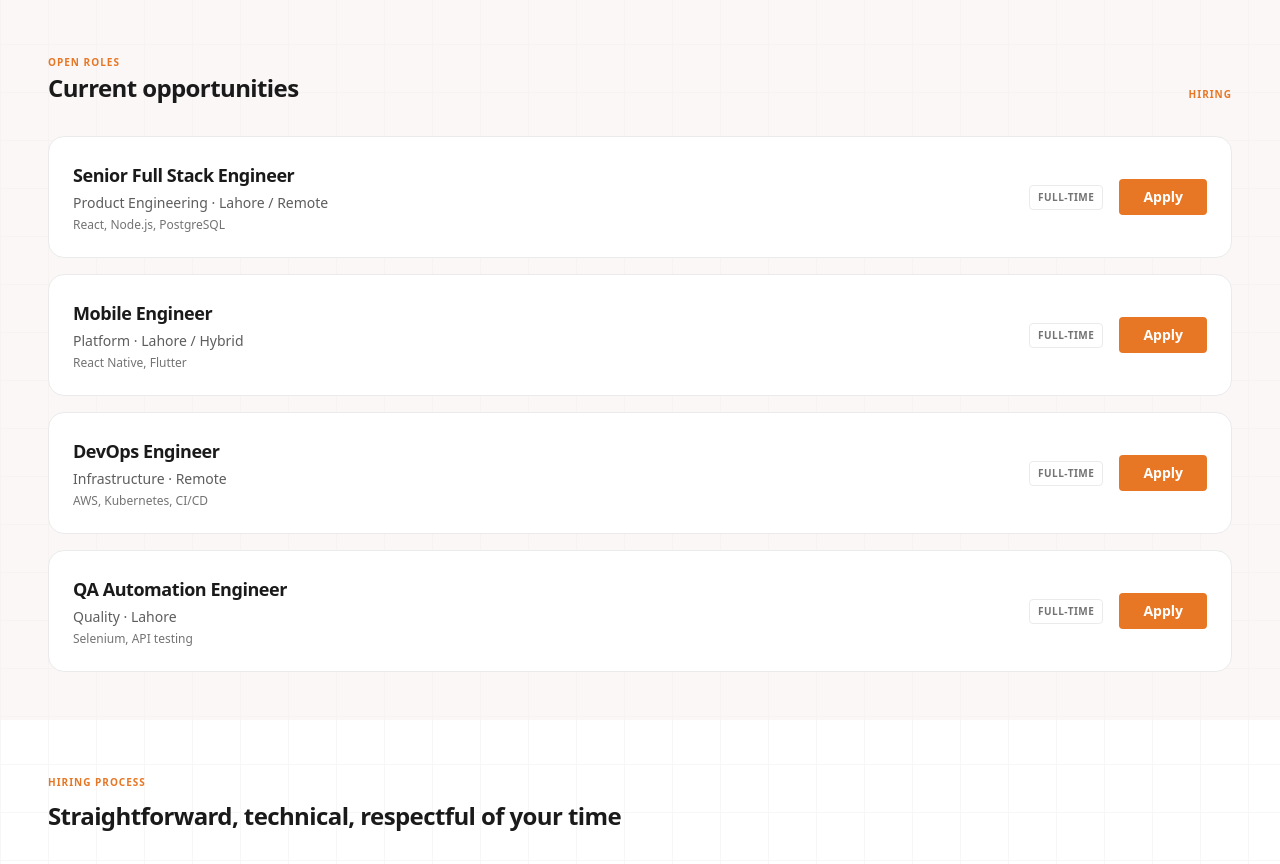
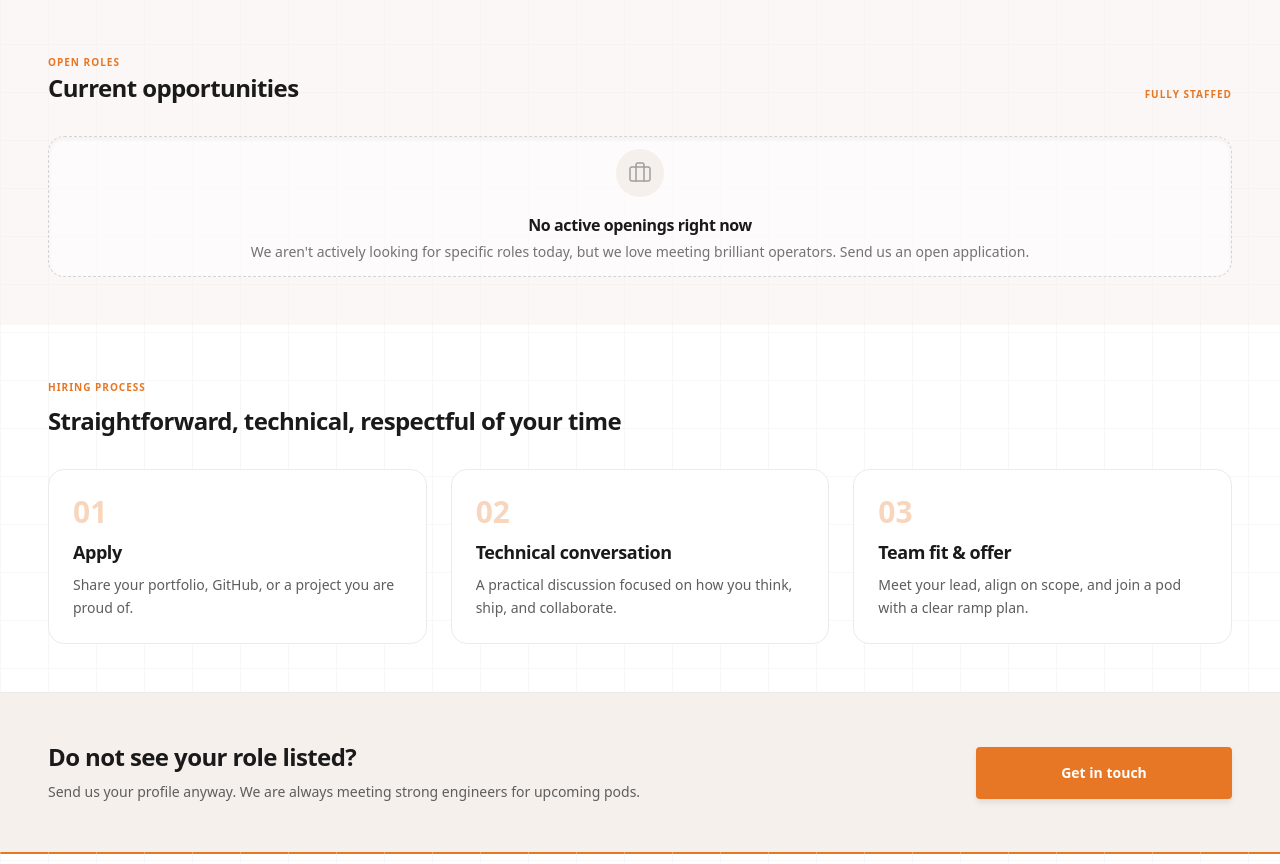
Before and after one commit to levi-dev-stack/stack360-website, a Next.js app: page /work-with-us/careers in a window 1280 px wide. Shown: the part 820-1684 px from the top of the page. Built offline with nearby package versions, Linux system fonts and the light colour scheme.

Commit message:
feat: empty career

```diff
--- a/src/constants/component/careers-data.tsx
+++ b/src/constants/component/careers-data.tsx
@@ -1,4 +1,5 @@
 import { Globe2, Laptop, TrendingUp, Users } from 'lucide-react';
+import type { CareerRole } from '@/types/career';
 
 export const CAREERS_HERO = {
   eyebrow: 'Work With Us',
@@ -33,36 +34,7 @@ export const CAREERS_BENEFITS = [
   },
 ] as const;
 
-export const CAREERS_OPEN_ROLES = [
-  {
-    title: 'Senior Full Stack Engineer',
-    team: 'Product Engineering',
-    location: 'Lahore / Remote',
-    type: 'Full-time',
-    stack: 'React, Node.js, PostgreSQL',
-  },
-  {
-    title: 'Mobile Engineer',
-    team: 'Platform',
-    location: 'Lahore / Hybrid',
-    type: 'Full-time',
-    stack: 'React Native, Flutter',
-  },
-  {
-    title: 'DevOps Engineer',
-    team: 'Infrastructure',
-    location: 'Remote',
-    type: 'Full-time',
-    stack: 'AWS, Kubernetes, CI/CD',
-  },
-  {
-    title: 'QA Automation Engineer',
-    team: 'Quality',
-    location: 'Lahore',
-    type: 'Full-time',
-    stack: 'Selenium, API testing',
-  },
-] as const;
+export const CAREERS_OPEN_ROLES: CareerRole[] = [] as const;
 
 export const CAREERS_PROCESS = [
   {
--- /dev/null
+++ b/src/types/career.ts
@@ -0,0 +1,7 @@
+export interface CareerRole {
+  title: string;
+  team: string;
+  location: string;
+  stack: string;
+  type: string;
+}
```
